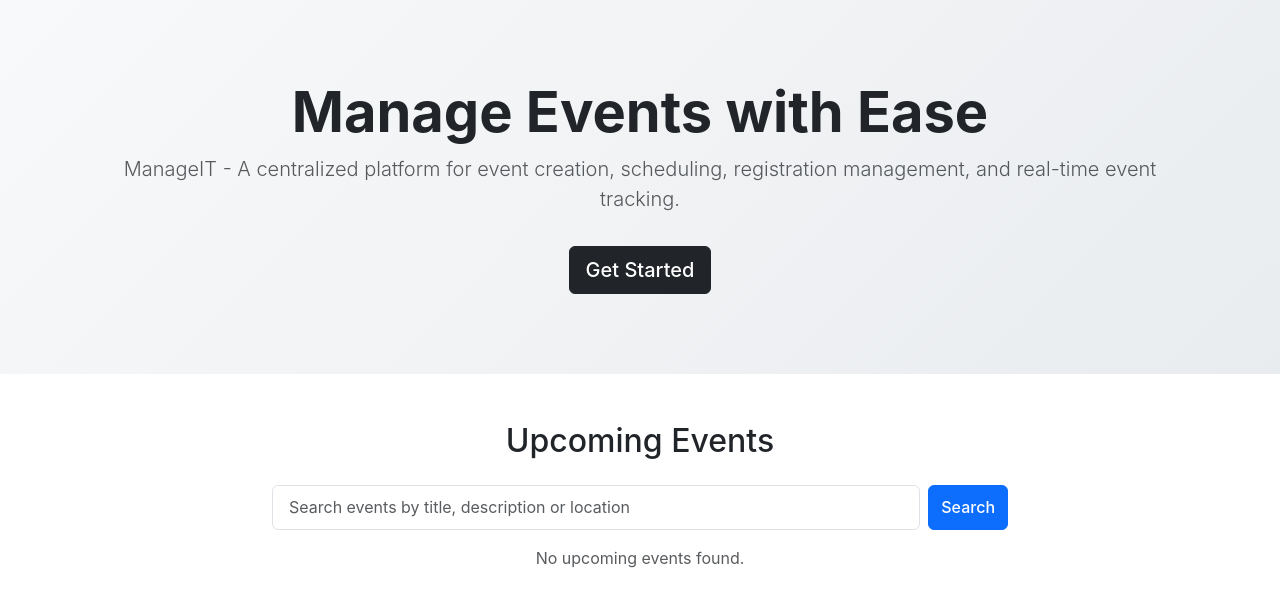
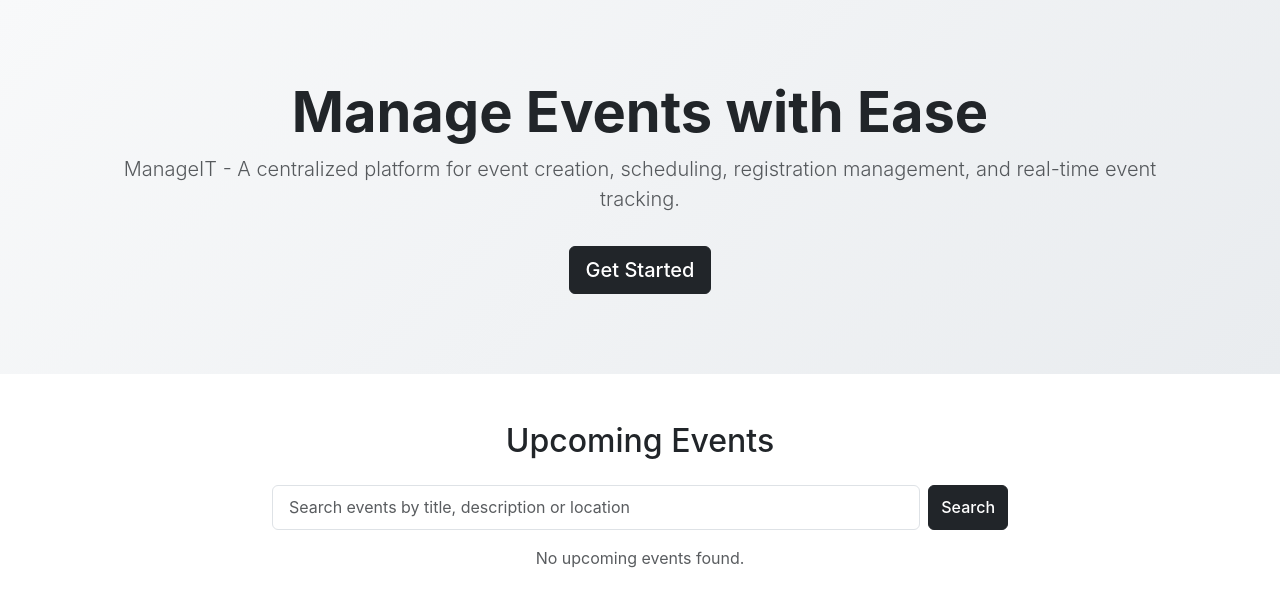
Before and after one commit to Saif-Altaf/event-management, a PHP site: page / in a window 1280 px wide. Shown: the part 63-670 px from the top of the page. Run offline with PHP 8.4, Linux system fonts and the light colour scheme; data that the repository does not hold is empty.

Commit message:
style updated

```diff
--- a/index.php
+++ b/index.php
@@ -162,7 +162,7 @@ $events = $conn->query($sql);
                 <form method="GET" action="index.php" class="d-flex">
                     <input type="search" name="q" class="form-control" placeholder="Search events by title, description or location"
                         value="<?php echo htmlspecialchars($search ?? '', ENT_QUOTES); ?>">
-                    <button type="submit" class="btn btn-primary ms-2">Search</button>
+                    <button type="submit" class="btn btn-dark ms-2">Search</button>
                 </form>
             </div>
         </div>
```
